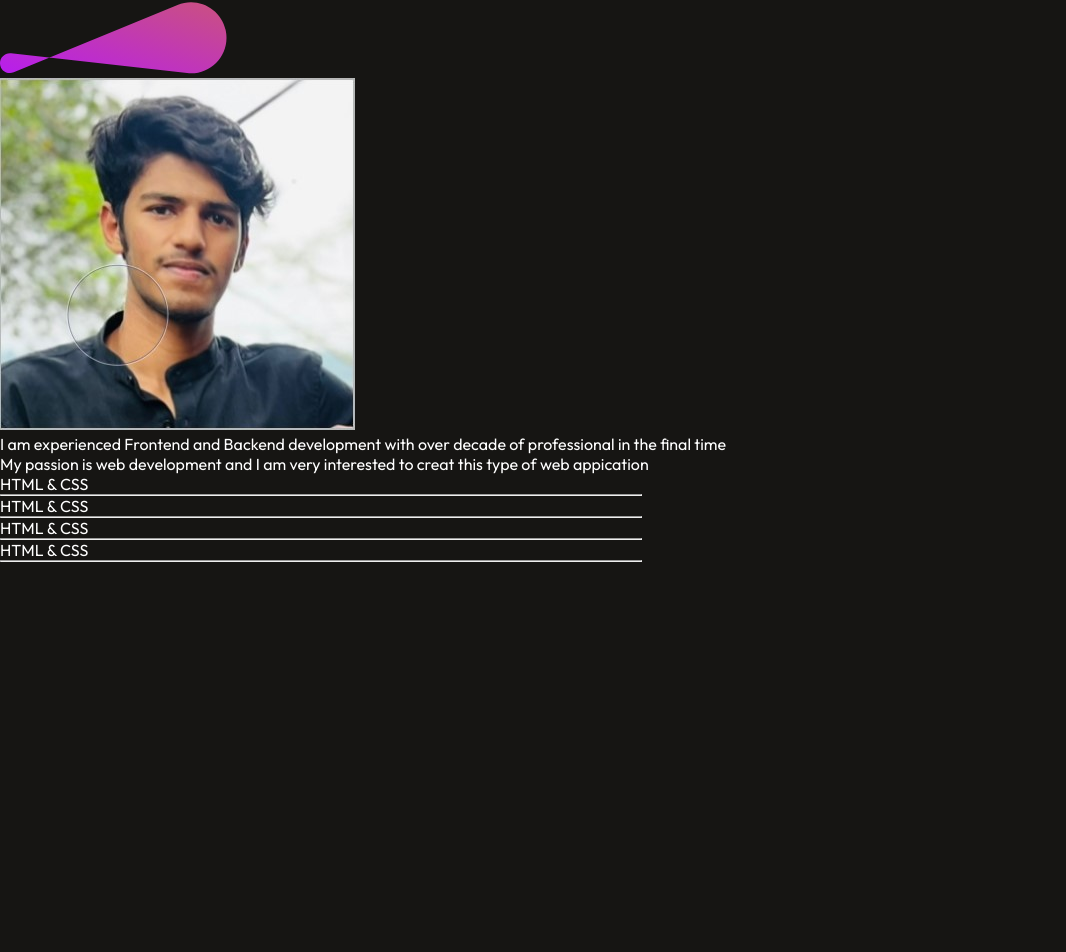
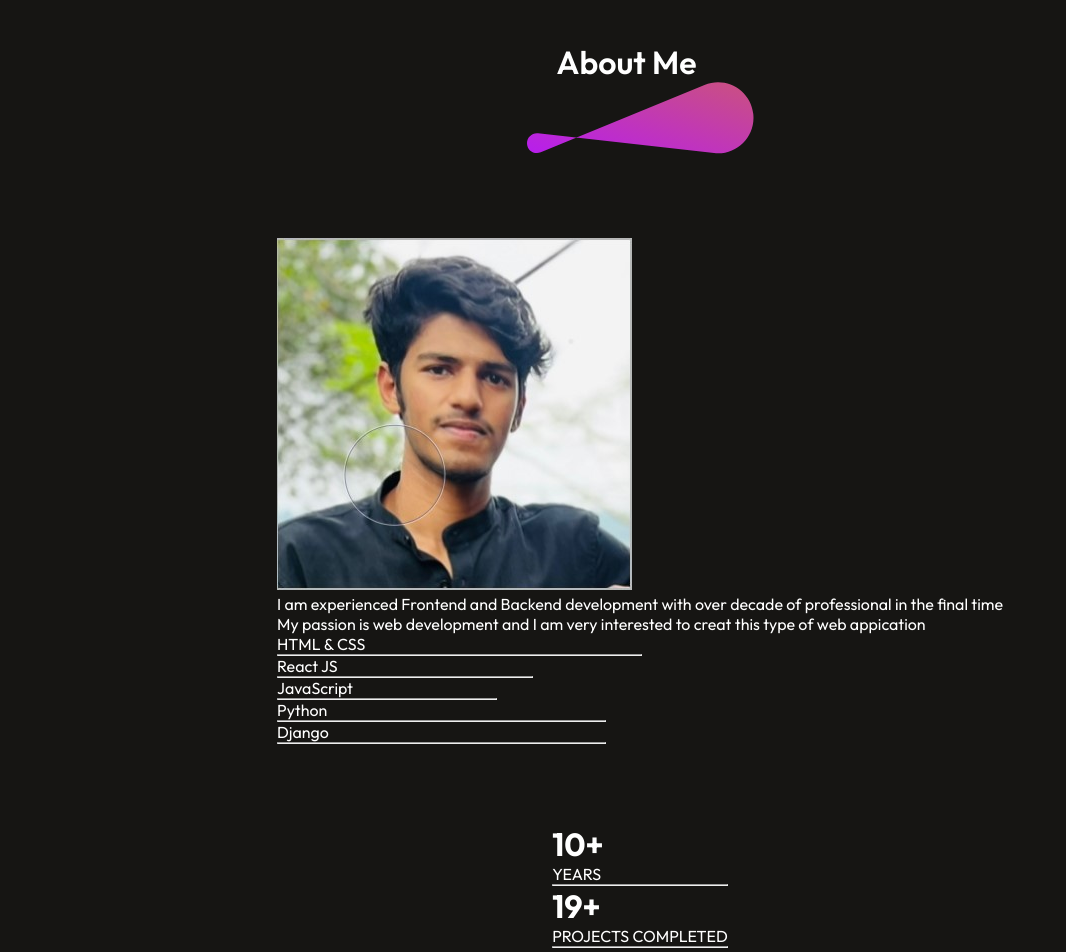
Before and after one commit to Ameen-K-Nejeeb/portfolio, a React (Vite) app in the folder protfolio/: page / in a window 1280 px wide. Shown: the part 1496-2448 px from the top of the page, without its empty margins (0-1066 px from the left). Before the commit the page ends 2058 px from the top, so only its background shows below. Built offline with nearby package versions, Linux system fonts and the light colour scheme.

Commit message:
update : about section css changed , h1 tag

```diff
--- a/protfolio/src/components/About/About.css
+++ b/protfolio/src/components/About/About.css
@@ -0,0 +1,16 @@
+.about{
+    display: flex;
+    flex-direction: column;
+    align-items: center;
+    justify-content: center;
+    gap: 80px;
+    margin: 80px 170px;
+}
+.about-title{
+    position: relative;
+}
+.about-title h1{
+    padding: 0px 30px;
+    font-weight: 80px;
+    font-weight: 600;
+}
--- a/protfolio/src/components/About/About.jsx
+++ b/protfolio/src/components/About/About.jsx
@@ -16,6 +16,7 @@ const About = () => {
                 <img src={profile} alt="" />
             </div>
 
+
             <div className="about-right">
                 <div className="about-para">
                     <p>I am experienced Frontend and Backend development with over decade of professional in the final time</p>
@@ -24,16 +25,40 @@ const About = () => {
                 <div className="about-skills">
                     <div className="about-skill">
                         <p>HTML & CSS</p> <hr style={{width:"50%"}} />
-                        <p>HTML & CSS</p> <hr style={{width:"50%"}} />
-                        <p>HTML & CSS</p> <hr style={{width:"50%"}} />
-                        <p>HTML & CSS</p> <hr style={{width:"50%"}} />
+                        <p>React JS</p> <hr style={{width:"35%"}} />
+                        <p>JavaScript</p> <hr style={{width:"30%"}} />
+                        <p>Python</p> <hr style={{width:"45%"}} />
+                        <p>Django</p> <hr style={{width:"45%"}} />
 
                     </div>
                 </div>
 
             </div>
+        </div>
 
+
+    <div className="about-achievements">
+        <div className="about-achievement">
+            <h1>10+</h1>
+            <p>YEARS</p>
         </div>
+
+        <hr />
+
+        <div className="about-achievement">
+            <h1>19+</h1>
+            <p>PROJECTS COMPLETED</p>
+        </div>
+
+        <hr />
+
+        <div className="about-achievement">
+            <h1>2+</h1>
+            <p>HAPPY CLIENTS</p>
+        </div>
+
+    </div>
+
 
     </div>
   )
```
